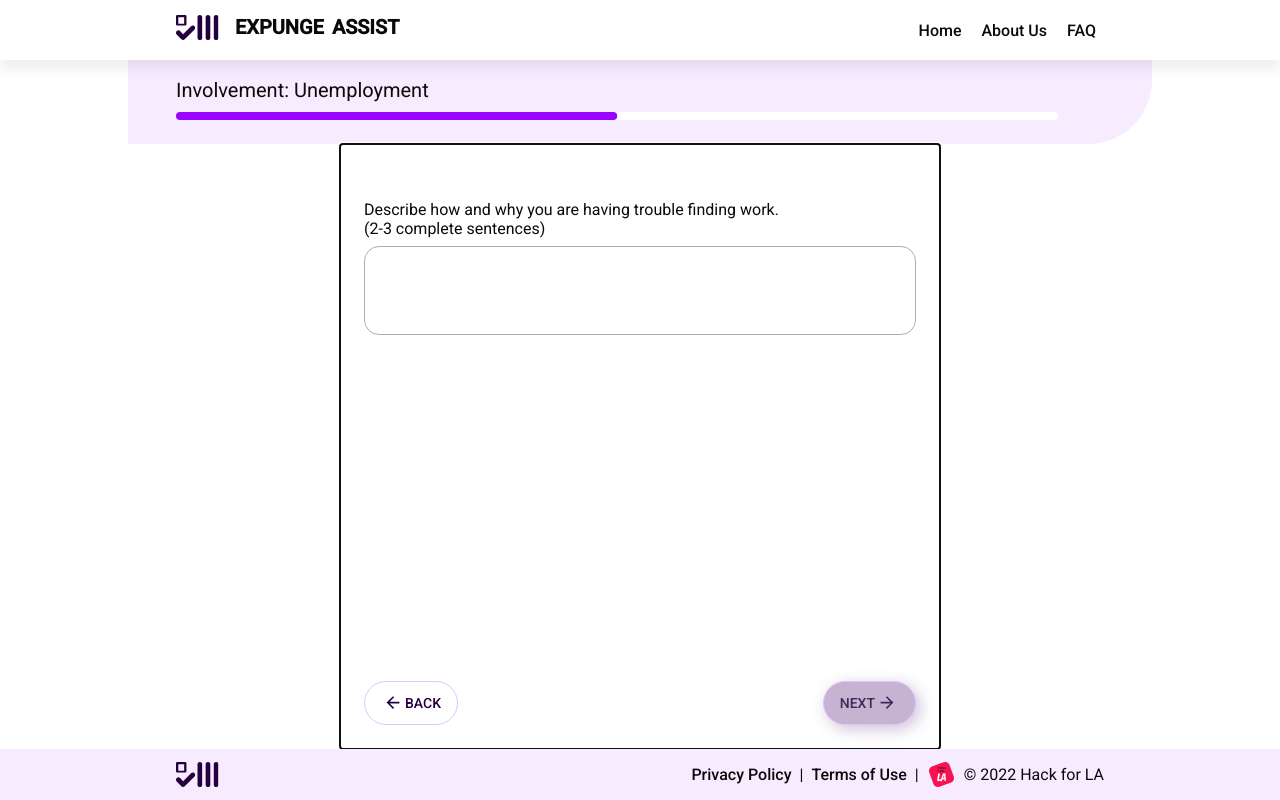
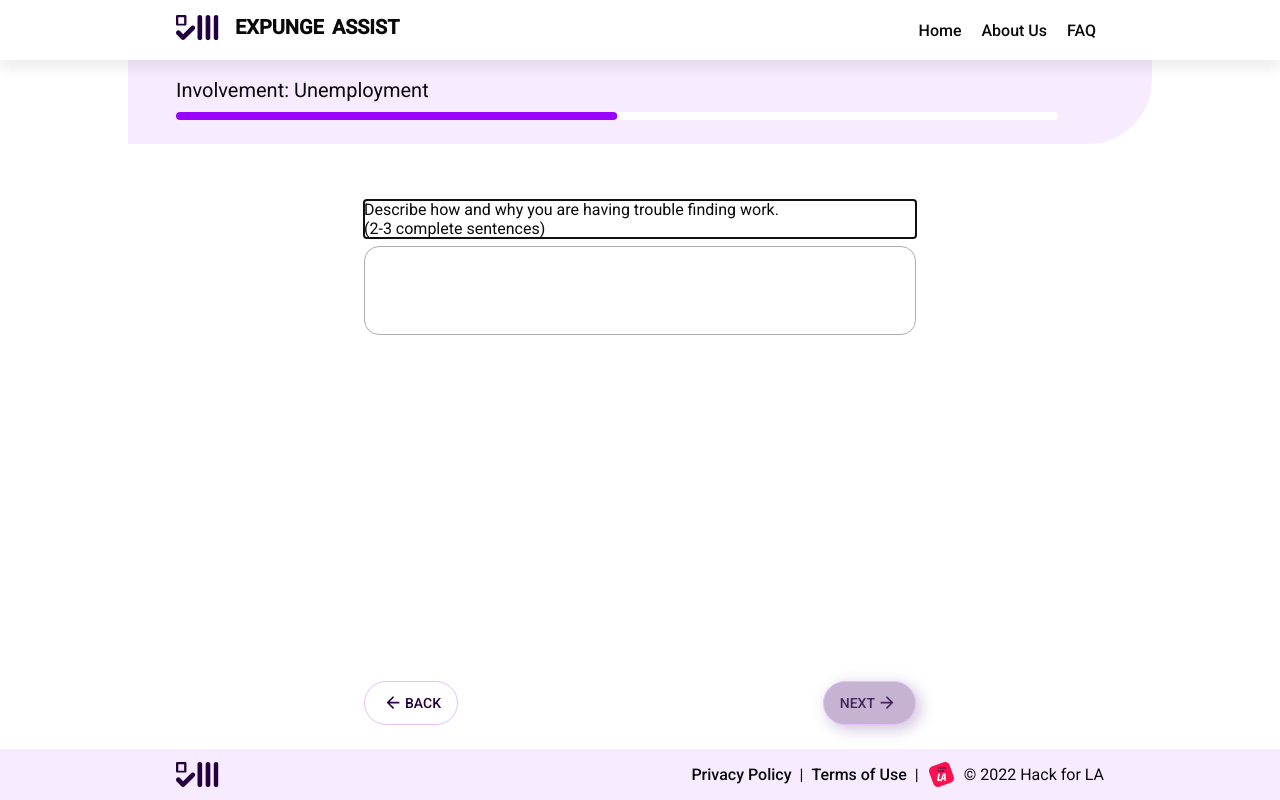
Before and after one commit to hackforla/expunge-assist, a React (Create React App) app in the folder products/statement-generator/: page /form/unemployment in a window 1280 px wide. Built offline with nearby package versions, Linux system fonts and the light colour scheme.

Commit message:
Update initial screen reader focus in InvolvementUnemploymentFlow and Textarea

```diff
--- a/products/statement-generator/src/components/Textarea.tsx
+++ b/products/statement-generator/src/components/Textarea.tsx
@@ -76,6 +76,7 @@ interface TextFieldProps {
   disabled?: boolean;
   value?: string;
   rows?: number;
+  labelRef?: React.Ref<HTMLLabelElement>;
 }
 
 const MultilineTextFields = React.forwardRef<HTMLDivElement, TextFieldProps>(
@@ -89,6 +90,7 @@ const MultilineTextFields = React.forwardRef<HTMLDivElement, TextFieldProps>(
       disabled = false,
       value,
       rows,
+      labelRef,
     },
     ref
   ) => {
@@ -98,7 +100,13 @@ const MultilineTextFields = React.forwardRef<HTMLDivElement, TextFieldProps>(
     return (
       <div className={utilityClasses.formInput}>
         {label && (
-          <InputLabel htmlFor={id} disabled={disabled}>
+          <InputLabel
+            ref={labelRef}
+            aria-label={label}
+            htmlFor={id}
+            disabled={disabled}
+            tabIndex={0}
+          >
             {label}
           </InputLabel>
         )}
@@ -119,6 +127,7 @@ const MultilineTextFields = React.forwardRef<HTMLDivElement, TextFieldProps>(
             notched: false,
           }}
           inputRef={ref}
+          autoComplete="off"
         />
       </div>
     );
--- a/products/statement-generator/src/pages-form/InvolvementUnemploymentFlow.tsx
+++ b/products/statement-generator/src/pages-form/InvolvementUnemploymentFlow.tsx
@@ -25,15 +25,15 @@ function InvolvementUnemploymentFlow() {
     });
   };
 
-  const contentContainerRef = useRef<HTMLDivElement>(null);
+  const unemploymentLabelRef = useRef<HTMLLabelElement>(null);
 
   useEffect(() => {
     // Automatically focus the container when the component mounts
-    contentContainerRef.current?.focus();
+    unemploymentLabelRef.current?.focus();
   }, []);
 
   return (
-    <ContentContainer ref={contentContainerRef} tabIndex={-1}>
+    <ContentContainer>
       <FormContainer>
         <Textarea
           id="unemploymentDescription"
@@ -44,6 +44,7 @@ function InvolvementUnemploymentFlow() {
           defaultValue={unemploymentDescription}
           handleChange={onInputChange}
           rows={3}
+          labelRef={unemploymentLabelRef}
         />
       </FormContainer>
 
```
